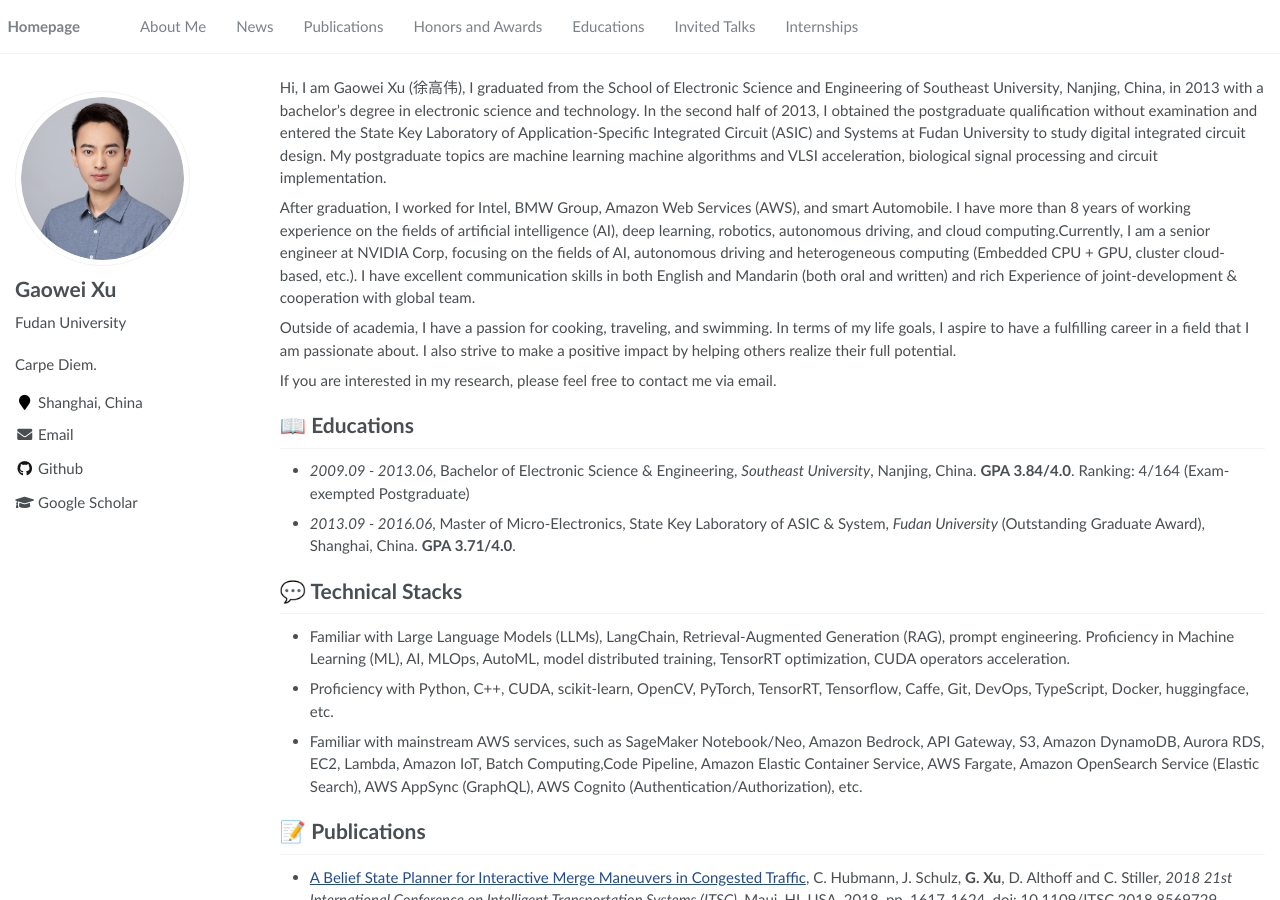
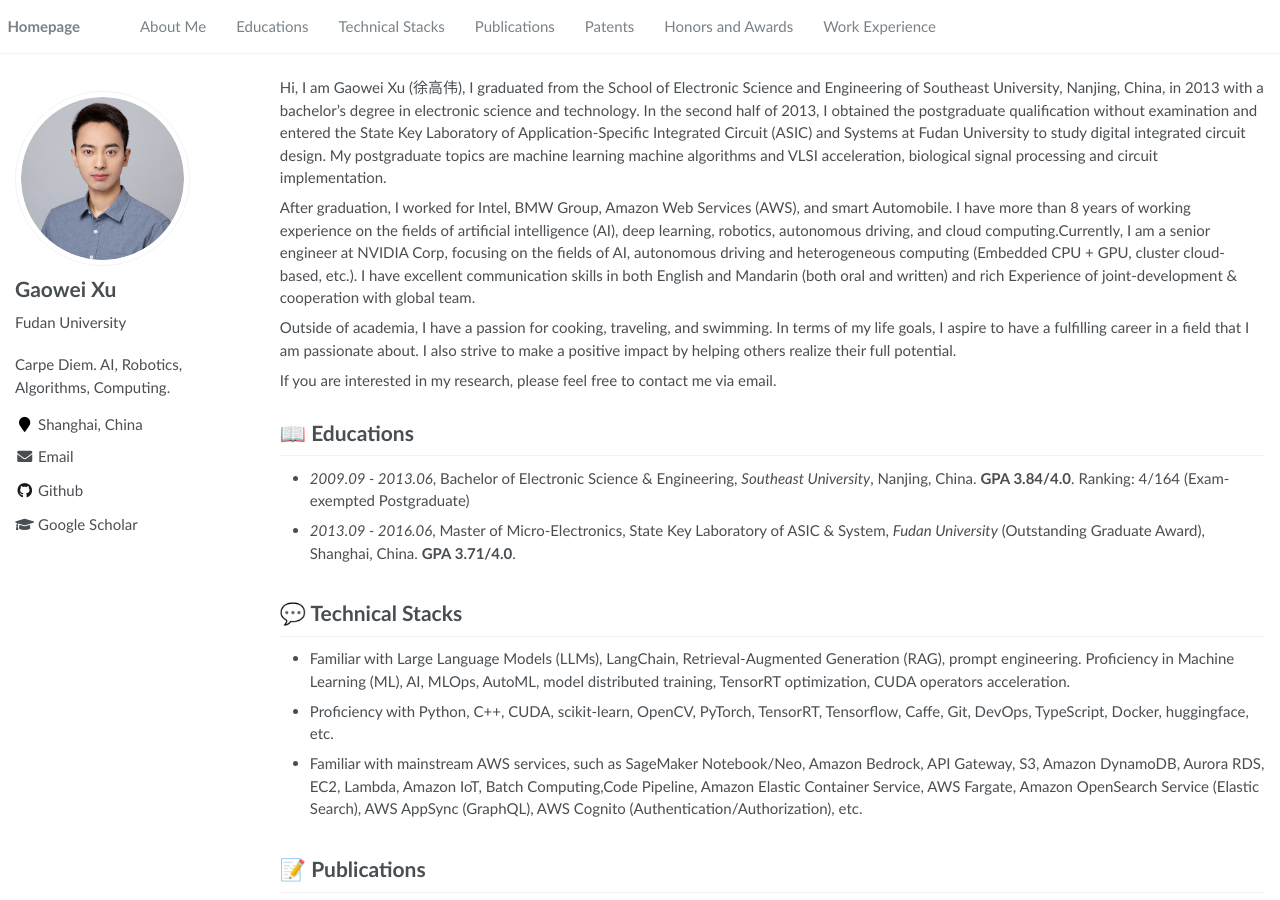
Before and after one commit to gaowexu/gaowexu.github.io, a Jekyll site: the page built from _pages/about.md, in a window 1280 px wide and 900 px high. Built offline with Jekyll 4.4.1, drawn with Linux system fonts in a browser that asks for light colours.

Commit message:
add links

```diff
--- a/_config.yml
+++ b/_config.yml
@@ -7,7 +7,7 @@
 
 # Site Settings
 title: "Gaowei Xu"
-description: "Carpe Diem. "
+description: "Carpe Diem. AI, Robotics, Algorithms, Computing."
 repository: "gaowexu/gaowexu.github.io"
 google_scholar_stats_use_cdn: true
 
--- a/_pages/about.md
+++ b/_pages/about.md
@@ -25,10 +25,14 @@ Outside of academia, I have a passion for cooking, traveling, and swimming. In t
 
 If you are interested in my research, please feel free to contact me via email.
 
+<span class='anchor' id='educations'></span>
+
 # 📖 Educations
 
 - _2009.09 - 2013.06_, Bachelor of Electronic Science & Engineering, _Southeast University_, Nanjing, China. **GPA 3.84/4.0**. Ranking: 4/164 (Exam-exempted Postgraduate)
 - _2013.09 - 2016.06_, Master of Micro-Electronics, State Key Laboratory of ASIC & System, _Fudan University_ (Outstanding Graduate Award), Shanghai, China. **GPA 3.71/4.0**.
+
+<span class='anchor' id='technical-stacks'></span>
 
 # 💬 Technical Stacks
 
@@ -37,6 +41,8 @@ If you are interested in my research, please feel free to contact me via email.
 - Proficiency with Python, C++, CUDA, scikit-learn, OpenCV, PyTorch, TensorRT, Tensorflow, Caffe, Git, DevOps, TypeScript, Docker, huggingface, etc.
 
 - Familiar with mainstream AWS services, such as SageMaker Notebook/Neo, Amazon Bedrock, API Gateway, S3, Amazon DynamoDB, Aurora RDS, EC2, Lambda, Amazon IoT, Batch Computing,Code Pipeline, Amazon Elastic Container Service, AWS Fargate, Amazon OpenSearch Service (Elastic Search), AWS AppSync (GraphQL), AWS Cognito (Authentication/Authorization), etc.
+
+<span class='anchor' id='publications'></span>
 
 # 📝 Publications
 
@@ -51,6 +57,8 @@ If you are interested in my research, please feel free to contact me via email.
 - AWS Blog [Optimize Object Detection Inference Using Sagemaker Neo](https://aws.amazon.com/cn/blogs/china/sagemaker-neo-optimize-target-detection-model/)
 - AWS Blog [Building Security Video Cloud Storage Based on Hosted AWS Services](https://aws.amazon.com/cn/blogs/china/use-cloud-hosting-services-and-ai-to-build-security-video-cloud-storage/)
 - AWS Blog [AI Technology Integration In Intelligent Security Surveillance Video, AWS Blog](https://aws.amazon.com/cn/blogs/china/ai-technology-integration-in-smart-security-surveillance-video/)
+
+<span class='anchor' id='patents'></span>
 
 # 🔥 Patents
 
@@ -73,6 +81,8 @@ If you are interested in my research, please feel free to contact me via email.
 - Wanli Jiang, Maximilian DOMLING, Qianshan LI, Bill Shuhan LV, **Gavin Gaowei XU**, Tomas Tao XU, [Automated driving vehicle control by collision risk map](https://patent s.google.com/patent/WO2019127076A1/en), WO2019127076A1.
 - Yong Jiang, **Gaowei Xu**, Yang KONG, [Technologies for rapid configuration of field-programmable gate arrays](https://patents.google.com/patent/WO2019000362A1/en), WO2019000362A1.
 
+<span class='anchor' id='honors-and-awards'></span>
+
 # 🎖 Honors and Awards
 
 - 2020 AWS Certified Machine Learning - Specialty.
@@ -94,6 +104,8 @@ If you are interested in my research, please feel free to contact me via email.
 - 2011 Second Prize of Mathematical Contest in Modeling, China.
 - 2011 Scholarship of Germany HAILA Group.
 - 2010 Second Prize of Advanced Mathematical Contest, Jiangsu Province.
+
+<span class='anchor' id='work-experience'></span>
 
 # 💻 Work Experiences
 
@@ -133,6 +145,7 @@ If you are interested in my research, please feel free to contact me via email.
     Win cases: Kone China;
 
 - **BMW Group (Autonomous Driving Lab), Shanghai, China**
+
   _Advanced Specialist of Robotics and Artificial Intelligence_, March, 2017 – May, 2020
 
   _Specialist of Robotics and Artificial Intelligence_, April, 2019 – May, 2020 March
```
Also changed, not shown: _data/navigation.yml (+14 -14 lines).
